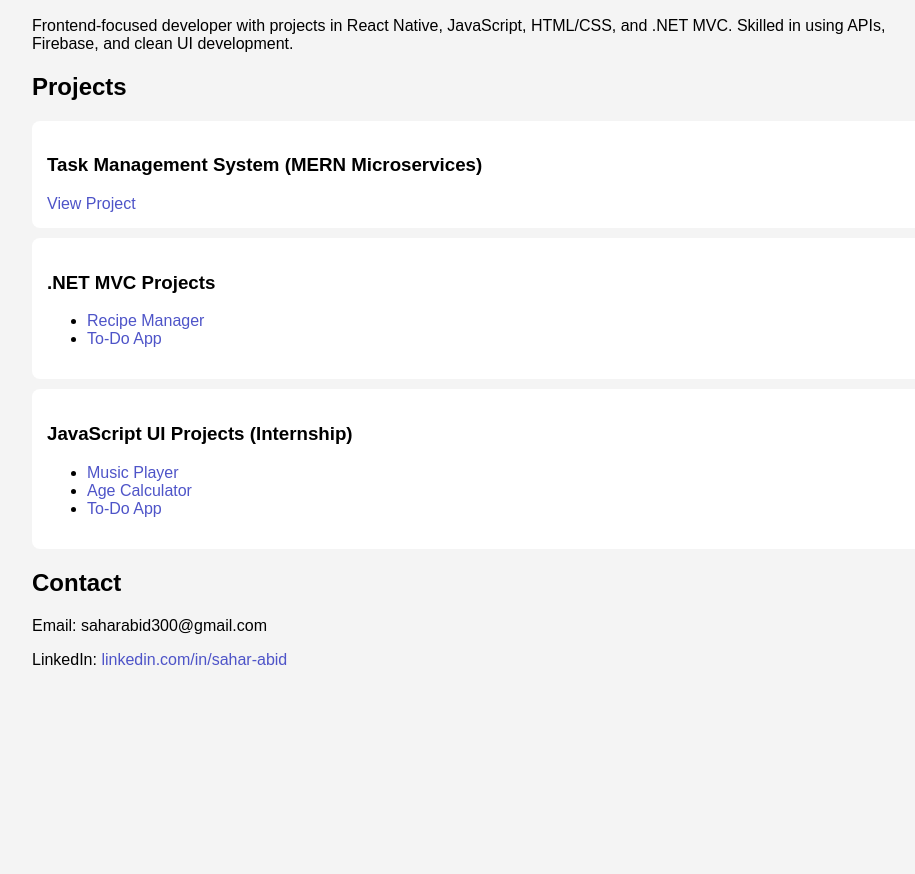
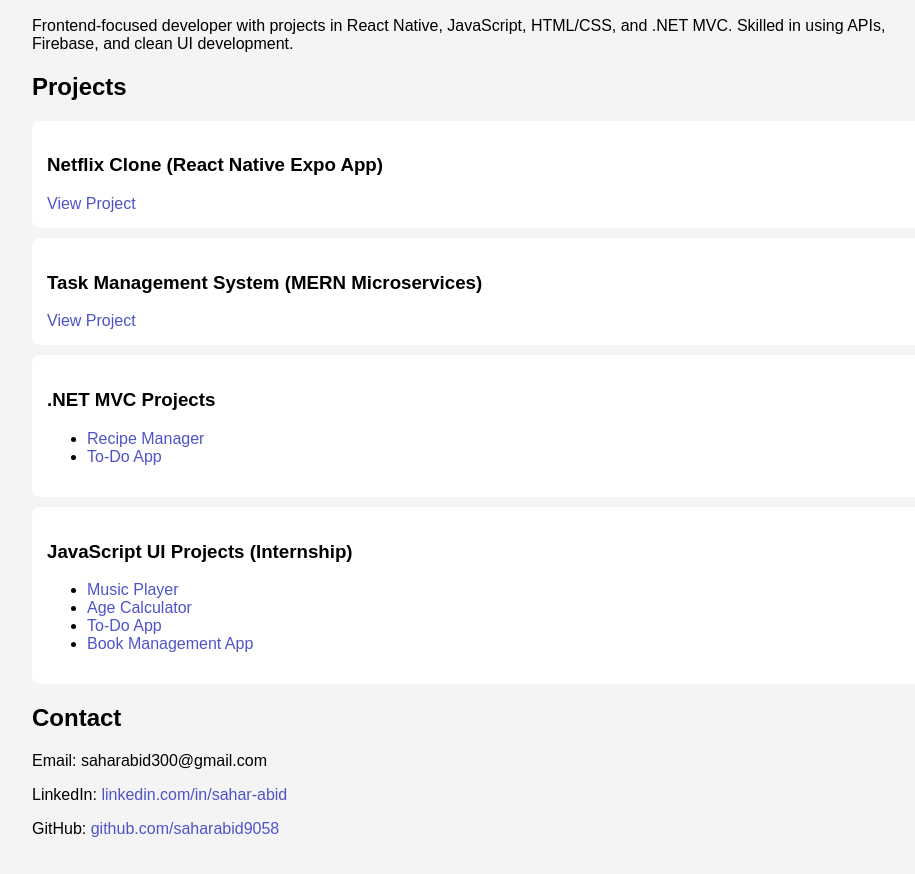
Before and after one commit to saharabid9058/saharabid9058.github.io, a plain HTML site: page index.html in a window 1280 px wide. Shown: the part 245-1119 px from the top of the page, without its empty margins (158-1073 px from the left). Before the commit the page ends 950 px from the top, so only its background shows below. Drawn offline with Linux system fonts and the light colour scheme.

Commit message:
Update index.html

```diff
--- a/index.html
+++ b/index.html
@@ -22,29 +22,39 @@
   <p>Frontend-focused developer with projects in React Native, JavaScript, HTML/CSS, and .NET MVC. Skilled in using APIs, Firebase, and clean UI development.</p>
 
   <h2>Projects</h2>
+
+  <div class="project">
+    <h3>Netflix Clone (React Native Expo App)</h3>
+    <a href="https://github.com/saharabid9058/react-native-mobile-app" target="_blank">View Project</a>
+  </div>
+
   <div class="project">
     <h3>Task Management System (MERN Microservices)</h3>
-    <a href="https://github.com/saharabid9058/TaskManagementSystem">View Project</a>
+    <a href="https://github.com/saharabid9058/TaskManagementSystem" target="_blank">View Project</a>
   </div>
+
   <div class="project">
     <h3>.NET MVC Projects</h3>
     <ul>
-      <li><a href="https://github.com/saharabid9058/mvc-projects/tree/main/RecipeManager">Recipe Manager</a></li>
-      <li><a href="https://github.com/saharabid9058/mvc-projects/tree/main/TO-DO%20app">To-Do App</a></li>
+      <li><a href="https://github.com/saharabid9058/mvc-projects/tree/main/RecipeManager" target="_blank">Recipe Manager</a></li>
+      <li><a href="https://github.com/saharabid9058/mvc-projects/tree/main/TO-DO%20app" target="_blank">To-Do App</a></li>
     </ul>
   </div>
+
   <div class="project">
     <h3>JavaScript UI Projects (Internship)</h3>
     <ul>
-      <li><a href="https://github.com/saharabid9058/codealpha_tasks/tree/main/Music%20Player">Music Player</a></li>
-      <li><a href="https://github.com/saharabid9058/codealpha_tasks/tree/main/Age%20Calculator">Age Calculator</a></li>
-      <li><a href="https://github.com/saharabid9058/codealpha_tasks/tree/main/TO-DO%20app">To-Do App</a></li>
+      <li><a href="https://github.com/saharabid9058/codealpha_tasks/tree/main/Music%20Player" target="_blank">Music Player</a></li>
+      <li><a href="https://github.com/saharabid9058/codealpha_tasks/tree/main/Age%20Calculator" target="_blank">Age Calculator</a></li>
+      <li><a href="https://github.com/saharabid9058/codealpha_tasks/tree/main/TO-DO%20app" target="_blank">To-Do App</a></li>
+      <li><a href="https://github.com/saharabid9058/codealpha_tasks/tree/main/Book%20Managing" target="_blank">Book Management App</a></li>
     </ul>
   </div>
 
   <h2>Contact</h2>
   <p>Email: saharabid300@gmail.com</p>
-  <p>LinkedIn: <a href="https://linkedin.com/in/sahar-abid-33b423313">linkedin.com/in/sahar-abid</a></p>
+  <p>LinkedIn: <a href="https://linkedin.com/in/sahar-abid-33b423313" target="_blank">linkedin.com/in/sahar-abid</a></p>
+  <p>GitHub: <a href="https://github.com/saharabid9058" target="_blank">github.com/saharabid9058</a></p>
 </section>
 
 </body>
```
